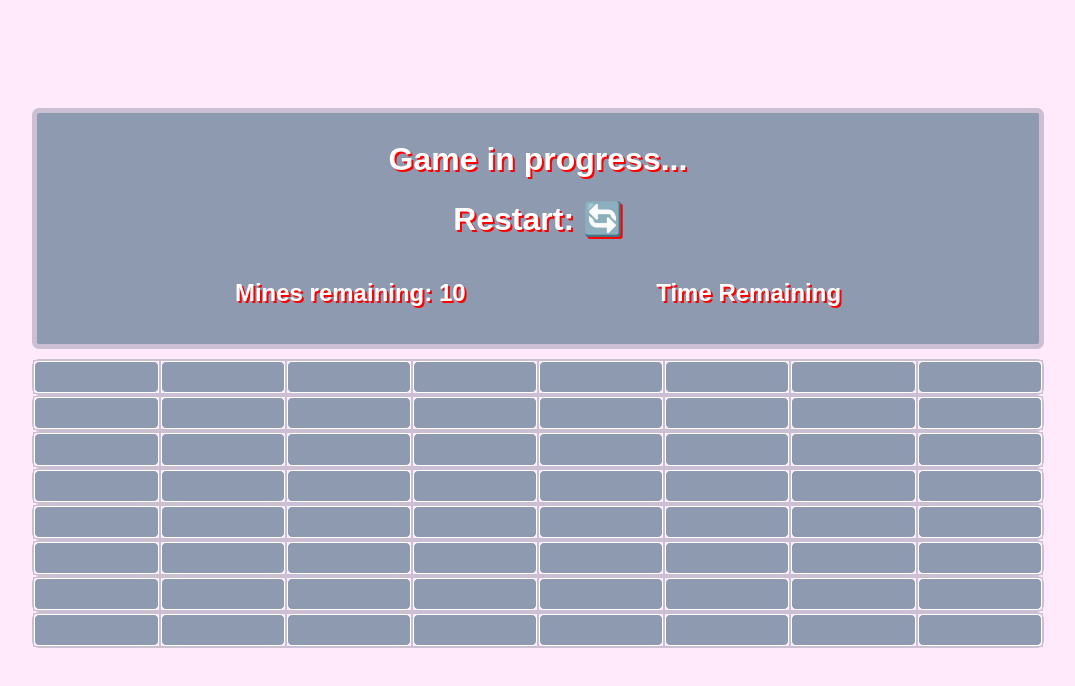
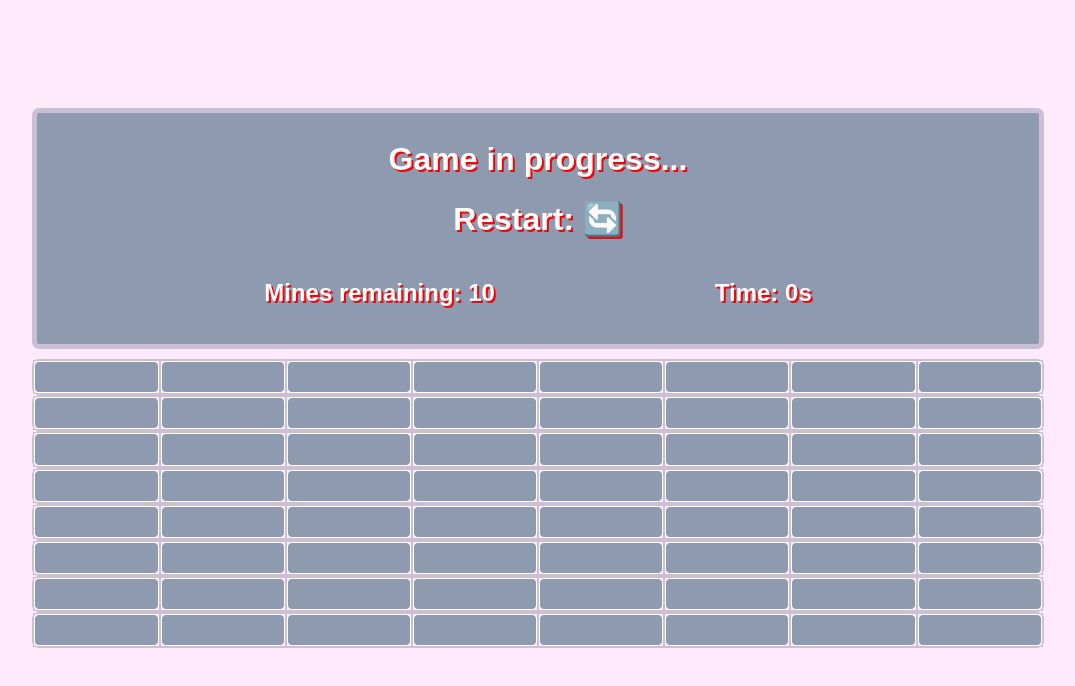
Before and after one commit to Domlr/minesweeper, a React (Create React App) app: page / in a window 1280 px wide. Shown: the top 686 px of the page, without its empty margins (102-1177 px from the left). Built offline with nearby package versions, Linux system fonts and the light colour scheme.

Commit message:
add a timer"

```diff
--- a/src/components/Board.tsx
+++ b/src/components/Board.tsx
@@ -28,8 +28,7 @@ const Board: React.FC<BoardProps> = ({ height, width, mines }) => {
   const [gameStatus, setGameStatus] = useState<string>(GameStatus.InProgress);
   const [mineCount, setMineCount] = useState<number>(mines);
   const [firstClick, setFirstClick] = useState(true);
-
-  /* Helper Functions */
+  const [timer, setTimer] = useState<number>(0);
 
   useEffect(() => {
     if (mines >= height * width) {
@@ -41,6 +40,16 @@ const Board: React.FC<BoardProps> = ({ height, width, mines }) => {
     const data = initBoardData(height, width, mines);
     setBoardData(data);
   }, [height, width, mines]);
+
+  useEffect(() => {
+    let intervalId: NodeJS.Timeout;
+    if (!firstClick && gameStatus === GameStatus.InProgress) {
+      intervalId = setInterval(() => {
+        setTimer((time) => time + 1);
+      }, 1000);
+    }
+    return () => clearInterval(intervalId);
+  }, [firstClick, gameStatus]);
 
   const revealBoard = useCallback(
     (
@@ -64,6 +73,7 @@ const Board: React.FC<BoardProps> = ({ height, width, mines }) => {
     setGameStatus(GameStatus.InProgress);
     setMineCount(mines);
     setFirstClick(true);
+    setTimer(0);
   }, [height, width, mines]);
 
   const revealEmpty = useCallback(
@@ -89,7 +99,6 @@ const Board: React.FC<BoardProps> = ({ height, width, mines }) => {
   const handleCellClick = useCallback(
     (x: number, y: number) => {
       let updatedData = [...boardData];
-
       // Plant mines on first click
       if (mineCount === mines && firstClick) {
         const updatedDataWithMines = initBoardData(
@@ -223,7 +232,7 @@ const Board: React.FC<BoardProps> = ({ height, width, mines }) => {
             <h2>Mines remaining: {mineCount}</h2>
           </span>
           <span className="timer">
-            <h2>Time Remaining</h2>
+            <h2>Time: {timer}s</h2>
           </span>
         </div>
       </div>
```
